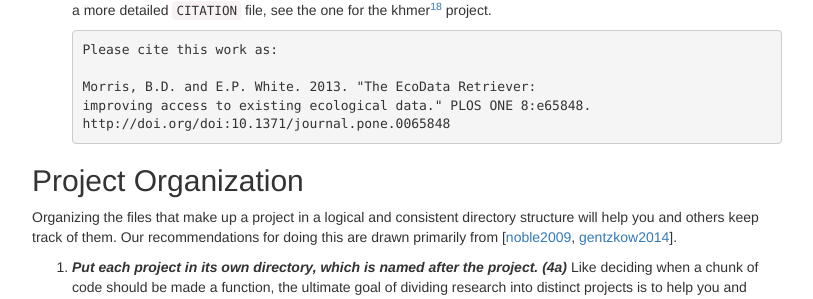
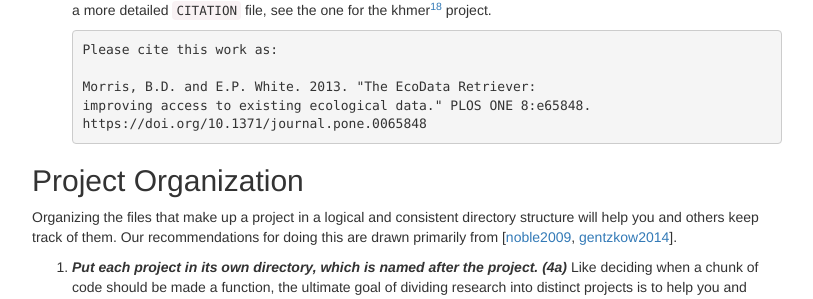
Before and after one commit to swcarpentry/good-enough-practices-in-scientific-computing, a Jekyll site: the page built from index.md, in a window 1280 px wide and 900 px high, scrolled down 6063 px. Shown: the part 218-517 px from the top of the window, without its empty margins (233-1046 px from the left). Built offline with Jekyll 4.4.1, drawn with Linux system fonts in a browser that asks for light colours; our own code applies the rules of GitHub Pages for plain Markdown files; part of the change alters nothing that is shown.

Commit message:
Fix DOI display in sample citation
closes #200

```diff
--- a/index.md
+++ b/index.md
@@ -506,7 +506,7 @@ people to give you credit for your work.
 
         Morris, B.D. and E.P. White. 2013. "The EcoData Retriever:
         improving access to existing ecological data." PLOS ONE 8:e65848.
-        http://doi.org/doi:10.1371/journal.pone.0065848
+        https://doi.org/10.1371/journal.pone.0065848
 
 ## Project Organization
 
```
